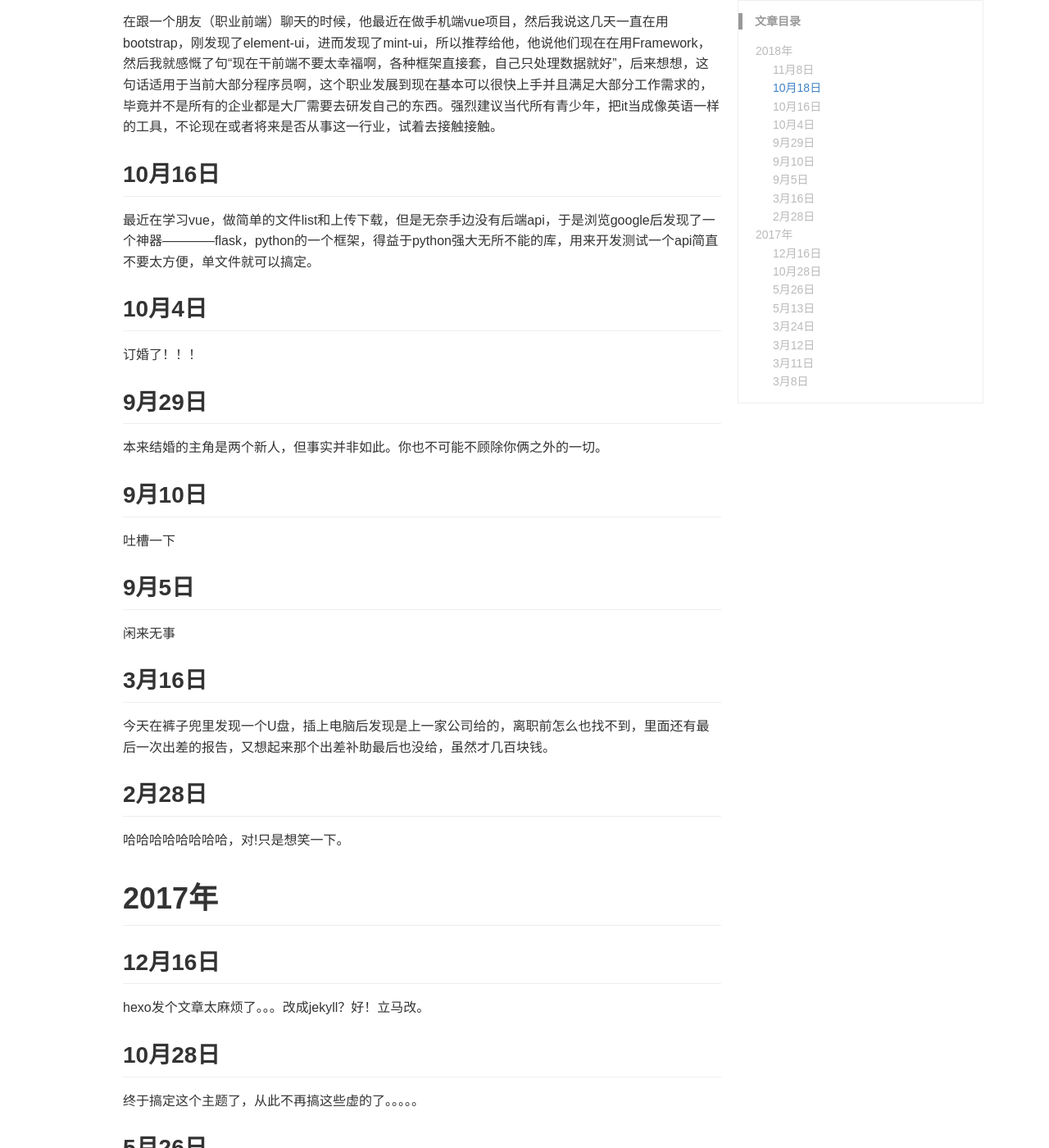
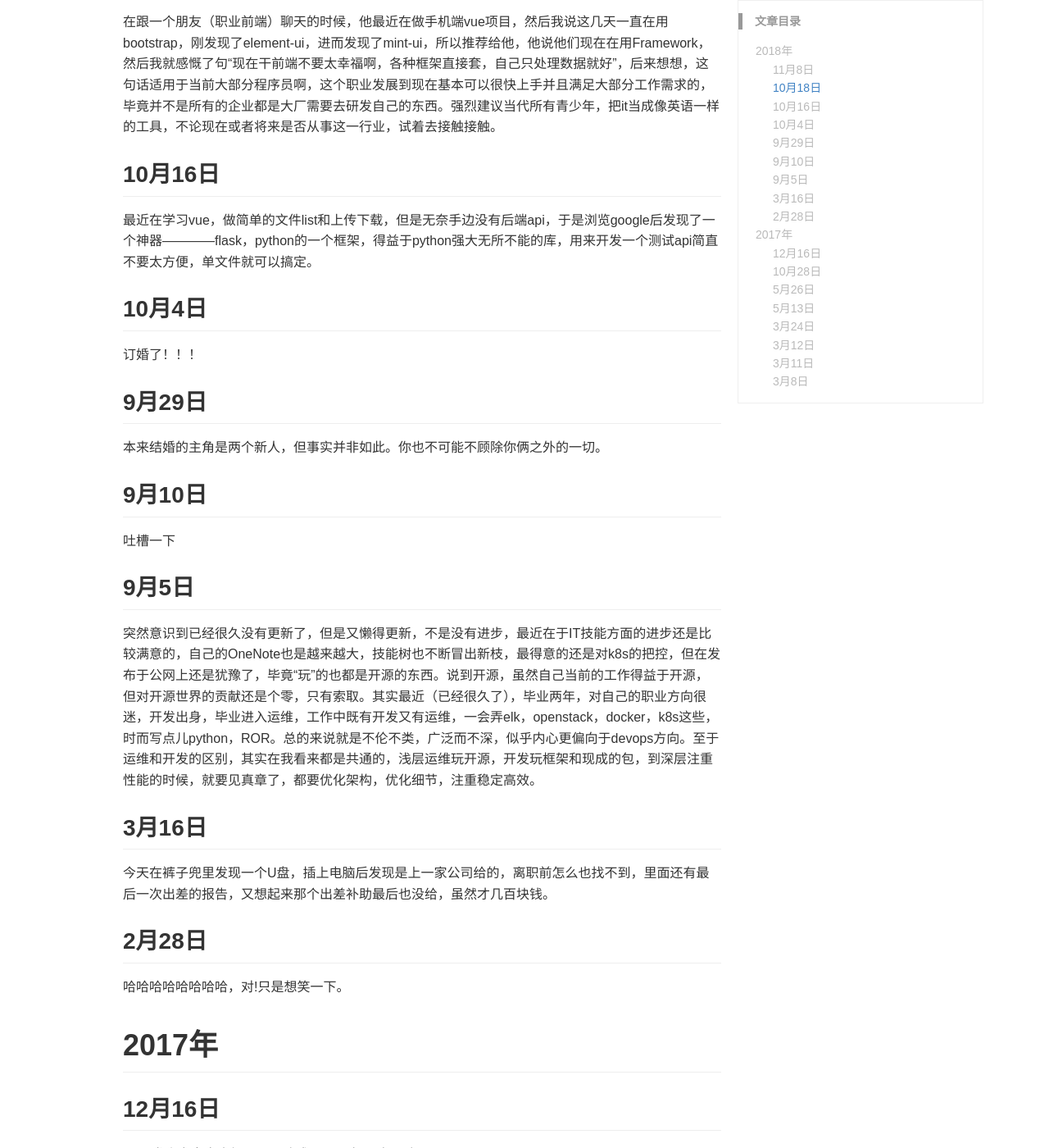
Before and after one commit to poisoncc/blog, a Jekyll site: the page built from pages/life.md, in a window 1280 px wide and 1400 px high, scrolled down 677 px. Shown: the whole window at 82% size. Built offline with Jekyll 4.4.1, drawn with Linux system fonts in a browser that asks for light colours; comment, search, counter and statistics services are not loaded.

Commit message:
更新life

```diff
--- a/pages/life.md
+++ b/pages/life.md
@@ -20,7 +20,7 @@ permalink: /life/
 在跟一个朋友（职业前端）聊天的时候，他最近在做手机端vue项目，然后我说这几天一直在用bootstrap，刚发现了element-ui，进而发现了mint-ui，所以推荐给他，他说他们现在在用Framework，然后我就感慨了句“现在干前端不要太幸福啊，各种框架直接套，自己只处理数据就好”，后来想想，这句话适用于当前大部分程序员啊，这个职业发展到现在基本可以很快上手并且满足大部分工作需求的，毕竟并不是所有的企业都是大厂需要去研发自己的东西。强烈建议当代所有青少年，把it当成像英语一样的工具，不论现在或者将来是否从事这一行业，试着去接触接触。
 
 ## 10月16日
-最近在学习vue，做简单的文件list和上传下载，但是无奈手边没有后端api，于是浏览google后发现了一个神器————flask，python的一个框架，得益于python强大无所不能的库，用来开发测试一个api简直不要太方便，单文件就可以搞定。
+最近在学习vue，做简单的文件list和上传下载，但是无奈手边没有后端api，于是浏览google后发现了一个神器————flask，python的一个框架，得益于python强大无所不能的库，用来开发一个测试api简直不要太方便，单文件就可以搞定。
 
 ## 10月4日
 订婚了！！！
@@ -38,13 +38,8 @@ permalink: /life/
 </a>
 
 ## 9月5日
-<a onmouseover="show('doc1');" onmouseout="dis('doc1');">
-  闲来无事
-</a>
+突然意识到已经很久没有更新了，但是又懒得更新，不是没有进步，最近在于IT技能方面的进步还是比较满意的，自己的OneNote也是越来越大，技能树也不断冒出新枝，最得意的还是对k8s的把控，但在发布于公网上还是犹豫了，毕竟“玩”的也都是开源的东西。说到开源，虽然自己当前的工作得益于开源，但对开源世界的贡献还是个零，只有索取。其实最近（已经很久了），毕业两年，对自己的职业方向很迷，开发出身，毕业进入运维，工作中既有开发又有运维，一会弄elk，openstack，docker，k8s这些，时而写点儿python，ROR。总的来说就是不伦不类，广泛而不深，似乎内心更偏向于devops方向。至于运维和开发的区别，其实在我看来都是共通的，浅层运维玩开源，开发玩框架和现成的包，到深层注重性能的时候，就要见真章了，都要优化架构，优化细节，注重稳定高效。
 
-<a id="doc1" style="display: none;">
-  突然意识到已经很久没有更新了，但是又懒得更新，不是没有进步，最近在于IT技能方面的进步还是比较满意的，自己的OneNote也是越来越大，技能树也不断冒出新枝，最得意的还是对k8s的把控，但在发布于公网上还是犹豫了，毕竟“玩”的也都是开源的东西。说到开源，虽然自己当前的工作得益于开源，但对开源世界的贡献还是个零，只有索取。其实最近（已经很久了），毕业两年，对自己的职业方向很迷，开发出身，毕业进入运维，工作中既有开发又有运维，一会弄elk，openstack，docker，k8s这些，时而写点儿python，ROR。总的来说就是不伦不类，广泛而不深，似乎内心更偏向于devops方向。至于运维和开发的区别，其实在我看来都是共通的，浅层运维玩开源，开发玩框架和现成的包，到深层注重性能的时候，就要见真章了，都要优化架构，优化细节，注重稳定高效。
-</a>
 
 ## 3月16日
 今天在裤子兜里发现一个U盘，插上电脑后发现是上一家公司给的，离职前怎么也找不到，里面还有最后一次出差的报告，又想起来那个出差补助最后也没给，虽然才几百块钱。
```
